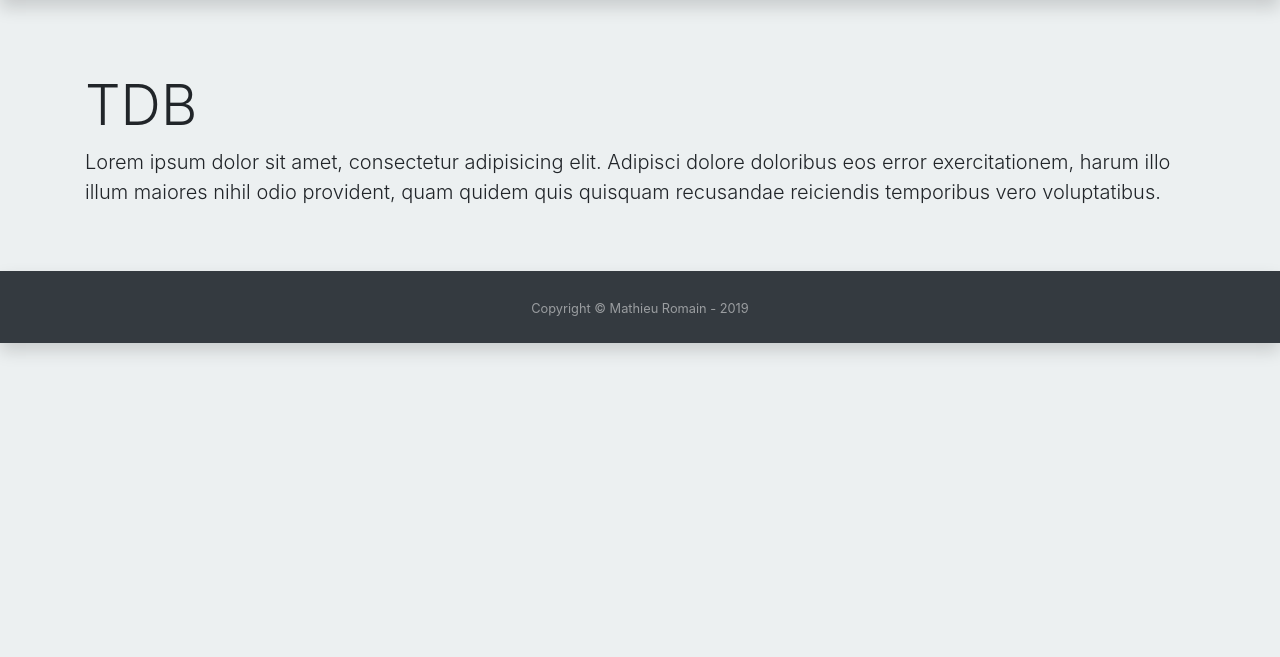
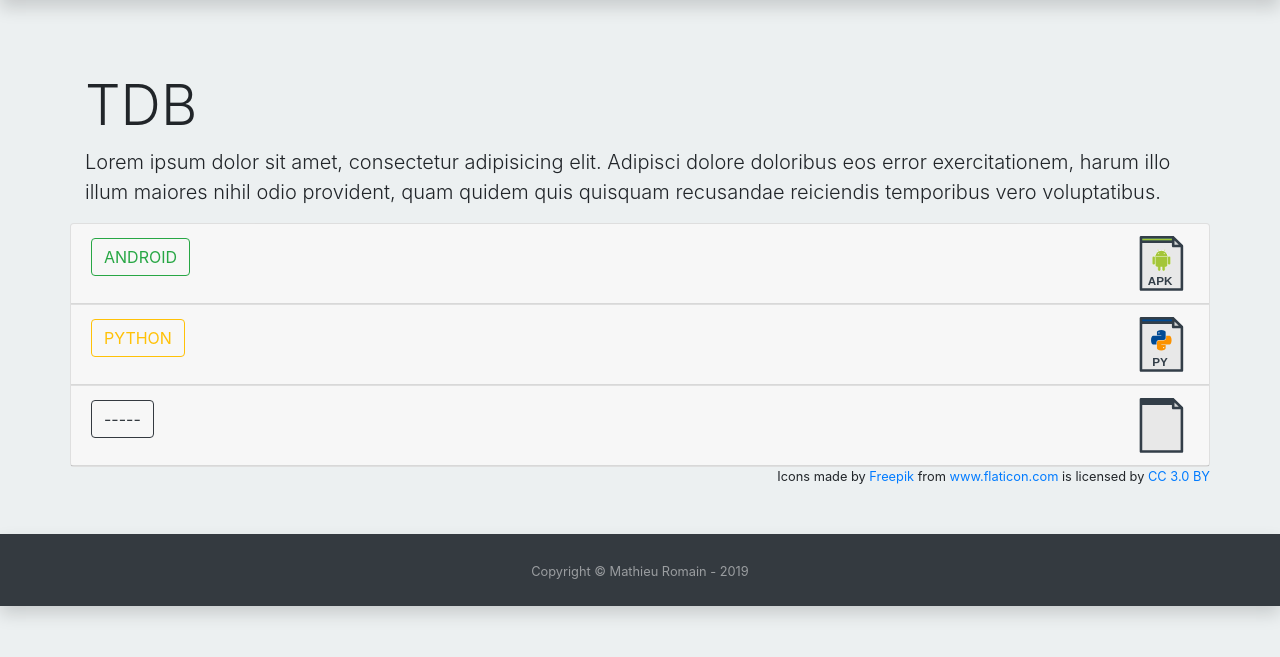
Before and after one commit to mclouu/clouDjango, a Django app: page /site/dev/ in a window 1280 px wide. Shown: the part 56-713 px from the top of the page. Run offline with Django 3.2, Linux system fonts and the light colour scheme; some libraries are stand-ins or nearby versions.

Commit message:
mise a jours de la page dev

```diff
--- a/blog/templates/blog/dev.html
+++ b/blog/templates/blog/dev.html
@@ -13,12 +13,95 @@
             exercitationem, harum illo illum maiores nihil odio provident, quam quidem quis quisquam recusandae
             reiciendis temporibus vero voluptatibus.</p>
     </div>
+
+    <div class="accordion" id="accordionExample">
+        <div class="card">
+            <div class="card-header" id="headingOne">
+                <h2 class="mb-0">
+                    <button class="btn btn-outline-success collapsed" type="button" data-toggle="collapse" data-target="#collapseOne"
+                            aria-expanded="false" aria-controls="collapseOne">
+                        ANDROID
+                    </button>
+                    <img src="{% static 'img/android.svg' %}"
+                         height="5%" width="5%" align="right">
+                </h2>
+            </div>
+
+            <div id="collapseOne" class="collapse" aria-labelledby="headingOne" data-parent="#accordionExample">
+                <div class="card-body">
+                    Anim pariatur cliche reprehenderit, enim eiusmod high life accusamus terry richardson ad squid. 3
+                    wolf moon officia aute, non cupidatat skateboard dolor brunch. Food truck quinoa nesciunt laborum
+                    eiusmod. Brunch 3 wolf moon tempor, sunt aliqua put a bird on it squid single-origin coffee nulla
+                    assumenda shoreditch et. Nihil anim keffiyeh helvetica, craft beer labore wes anderson cred nesciunt
+                    sapiente ea proident. Ad vegan excepteur butcher vice lomo. Leggings occaecat craft beer
+                    farm-to-table, raw denim aesthetic synth nesciunt you probably haven't heard of them accusamus
+                    labore sustainable VHS.
+
+
+                </div>
+            </div>
+        </div>
+        <div class="card">
+            <div class="card-header" id="headingTwo">
+                <h2 class="mb-0">
+                    <button class="btn btn-outline-warning collapsed" type="button" data-toggle="collapse"
+                            data-target="#collapseTwo" aria-expanded="false" aria-controls="collapseTwo">
+                        PYTHON
+                    </button>
+                    <img src="{% static 'img/python.svg' %}"
+                         height="5%" width="5%" align="right">
+                </h2>
+            </div>
+            <div id="collapseTwo" class="collapse" aria-labelledby="headingTwo" data-parent="#accordionExample">
+                <div class="card-body">
+                    Empty
+                </div>
+            </div>
+        </div>
+        <div class="card">
+            <div class="card-header" id="headingThree">
+                <h2 class="mb-0">
+                    <button class="btn btn-outline-dark collapsed" type="button" data-toggle="collapse"
+                            data-target="#collapseThree" aria-expanded="false" aria-controls="collapseThree">
+                        -----
+                    </button>
+                    <img src="{% static 'img/empty.svg' %}"
+                         height="5%" width="5%" align="right">
+                </h2>
+            </div>
+            <div id="collapseThree" class="collapse" aria-labelledby="headingThree" data-parent="#accordionExample">
+                <div class="card-body">
+                    Empty
+                </div>
+            </div>
+        </div>
+    </div>
+    <small>
+        <div>Icons made by <a href="https://www.freepik.com/" title="Freepik">Freepik</a> from <a
+                href="https://www.flaticon.com/" title="Flaticon">www.flaticon.com</a> is licensed by <a
+                href="http://creativecommons.org/licenses/by/3.0/" title="Creative Commons BY 3.0" target="_blank">CC
+            3.0 BY</a>
+        </div>
+    </small>
 </section>
+
 
 <style>
 body {
   background-color: #ecf0f1;
 }
+small {
+    text-align: right;
+}
+
+
+
+
+
+
+
+
+
 
 
 
```
